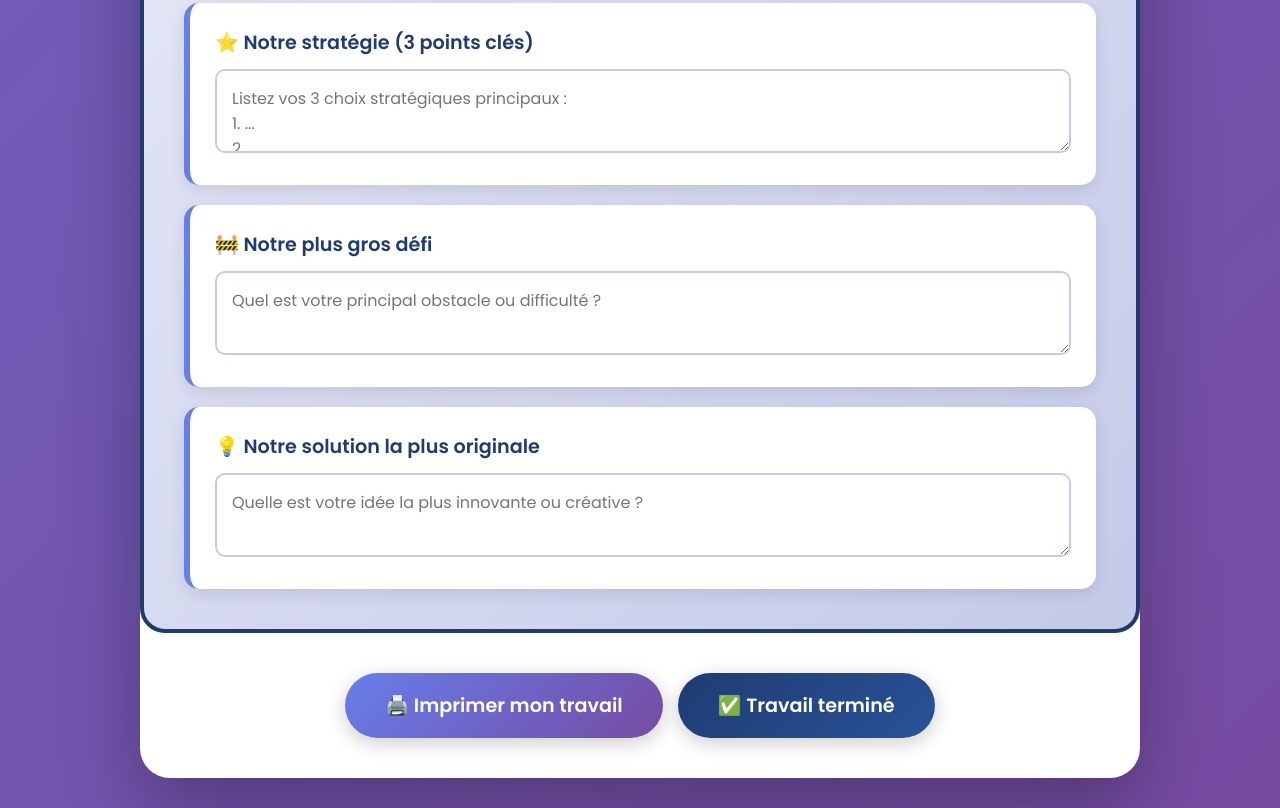
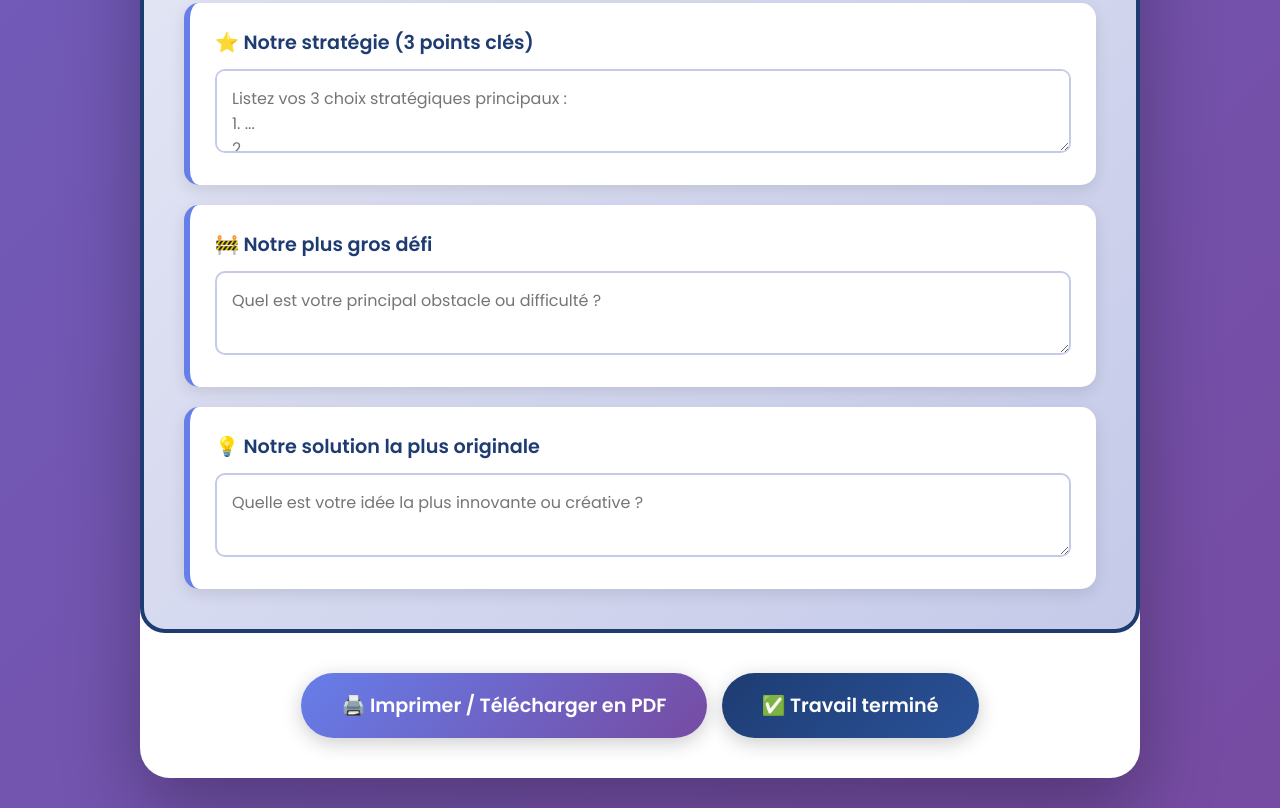
Before and after one commit to Luciole1990/groupe1_formations_courtes, a plain HTML site: page index.html in a window 1280 px wide. Shown: the part 4800-5608 px from the top of the page. Drawn offline with Linux system fonts and the light colour scheme.

Commit message:
Update index.html

```diff
--- a/index.html
+++ b/index.html
@@ -717,7 +717,7 @@
         </div>
 
         <div class="action-buttons">
-            <button class="btn btn-primary" onclick="window.print()">🖨️ Imprimer mon travail</button>
+            <button class="btn btn-primary" onclick="window.print()">🖨️ Imprimer / Télécharger en PDF</button>
             <button class="btn btn-secondary" onclick="alert('Bravo ! Vous êtes prêts pour la restitution ! 🎉')">✅ Travail terminé</button>
         </div>
     </div>
```
